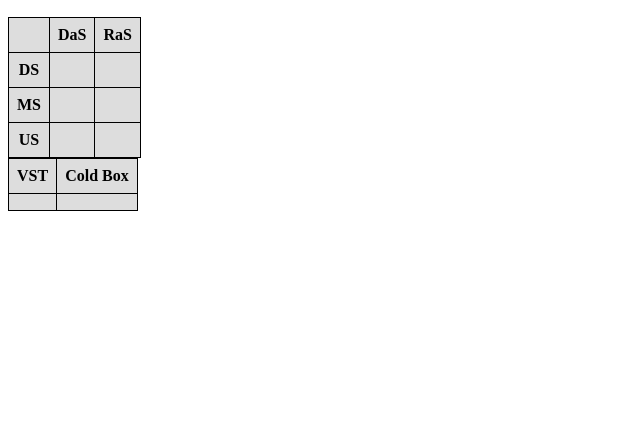
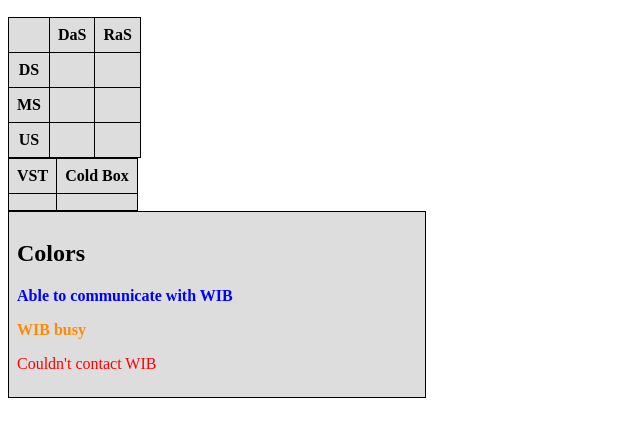
Before and after one commit to jhugon/wib_html, a plain HTML site: page html_templates/index.html in a window 1280 px wide. Shown: the part 110-546 px from the top of the page, without its empty margins (0-640 px from the left). Drawn offline with Linux system fonts and the light colour scheme.

Commit message:
Added legend to main page

```diff
--- a/html_templates/index.html
+++ b/html_templates/index.html
@@ -22,6 +22,12 @@ td, th {
 .nowib {
   font-weight: normal;
   color: Red;
+}
+#legend {
+  border: 1px solid black;
+  padding: 8px;
+  max-width: 400px;
+  background-color: #dddddd;
 }
 </style>
 </head>
@@ -70,5 +76,11 @@ td, th {
       </tr>
     </table>
   </div>
+  <div id=legend>
+    <h2>Colors</h2>
+    <p class="goodwib" >Able to communicate with WIB</p>
+    <p class="busywib" >WIB busy</p>
+    <p class="nowib" >Couldn't contact WIB</p>
+  </div>
 </body>
 </html>
```
